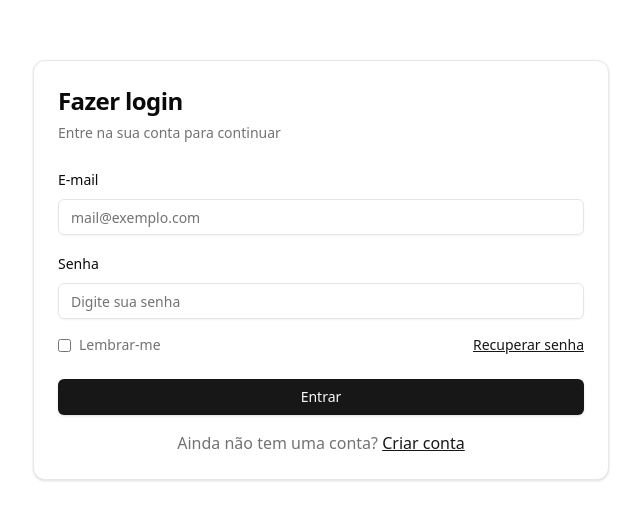
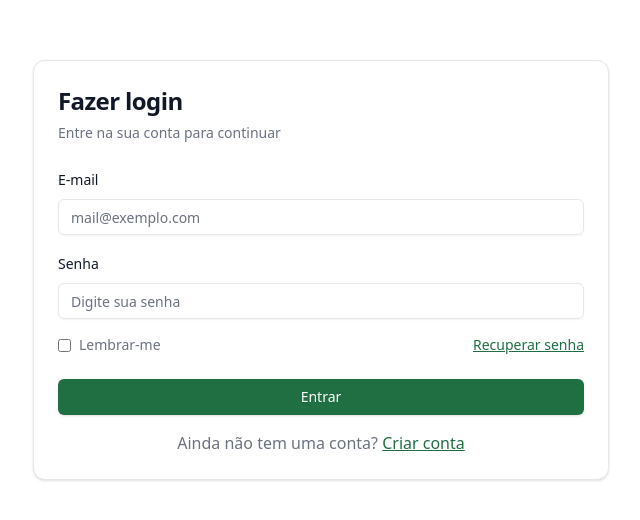
Before and after one commit to feliperocha93/financy, a React (Vite) app in the folder frontend/: page /login in a window 1280 px wide. Shown: the part 130-650 px from the top of the page, without its empty margins (319-959 px from the left). Built offline with nearby package versions, Linux system fonts and the light colour scheme; no server answers.

Commit message:
feat: colors

```diff
--- a/frontend/src/index.css
+++ b/frontend/src/index.css
@@ -4,56 +4,103 @@
 
 @layer base {
   :root {
-    --background: 0 0% 100%;
-    --foreground: 0 0% 3.9%;
-    --card: 0 0% 100%;
-    --card-foreground: 0 0% 3.9%;
-    --popover: 0 0% 100%;
-    --popover-foreground: 0 0% 3.9%;
-    --primary: 0 0% 9%;
-    --primary-foreground: 0 0% 98%;
-    --secondary: 0 0% 96.1%;
-    --secondary-foreground: 0 0% 9%;
-    --muted: 0 0% 96.1%;
-    --muted-foreground: 0 0% 45.1%;
-    --accent: 0 0% 96.1%;
-    --accent-foreground: 0 0% 9%;
-    --destructive: 0 84.2% 60.2%;
-    --destructive-foreground: 0 0% 98%;
-    --border: 0 0% 89.8%;
-    --input: 0 0% 89.8%;
-    --ring: 0 0% 3.9%;
-    --chart-1: 12 76% 61%;
-    --chart-2: 173 58% 39%;
-    --chart-3: 197 37% 24%;
-    --chart-4: 43 74% 66%;
-    --chart-5: 27 87% 67%;
-    --radius: 0.5rem
+    /* Palette: Brand */
+    --brand-dark: #124b2b;
+    --brand-base: #1f6f43;
+
+    /* Palette: Grayscale */
+    --gray-800: #111827;
+    --gray-700: #374151;
+    --gray-600: #4b5563;
+    --gray-500: #6b7280;
+    --gray-400: #9ca3af;
+    --gray-300: #d1d5db;
+    --gray-200: #e5e7eb;
+    --gray-100: #f8f9fa;
+
+    /* Palette: Neutral */
+    --neutral-black: #000000;
+    --neutral-white: #ffffff;
+
+    /* Palette: Feedback */
+    --feedback-danger: #ef4444;
+    --feedback-success: #19ad70;
+
+    /* Palette: Colors */
+    --blue-dark: #1d4ed8;
+    --blue-base: #2563eb;
+    --blue-light: #dbeafe;
+    --purple-dark: #7e22ce;
+    --purple-base: #9333ea;
+    --purple-light: #f3e8ff;
+    --pink-dark: #be185d;
+    --pink-base: #db2777;
+    --pink-light: #fce7f3;
+    --red-dark: #b91c1c;
+    --red-base: #dc2626;
+    --red-light: #fee2e2;
+    --orange-dark: #c2410c;
+    --orange-base: #ea580c;
+    --orange-light: #ffedd5;
+    --yellow-dark: #a16207;
+    --yellow-base: #ca8a04;
+    --yellow-light: #f7f3ca;
+    --green-dark: #15803d;
+    --green-base: #16a34a;
+    --green-light: #e0fae9;
+
+    /* Semantic (mapped to palette) */
+    --background: var(--neutral-white);
+    --foreground: var(--gray-800);
+    --card: var(--neutral-white);
+    --card-foreground: var(--gray-800);
+    --popover: var(--neutral-white);
+    --popover-foreground: var(--gray-800);
+    --primary: var(--brand-base);
+    --primary-foreground: var(--neutral-white);
+    --secondary: var(--gray-100);
+    --secondary-foreground: var(--gray-800);
+    --muted: var(--gray-100);
+    --muted-foreground: var(--gray-500);
+    --accent: var(--gray-100);
+    --accent-foreground: var(--gray-800);
+    --destructive: var(--feedback-danger);
+    --destructive-foreground: var(--neutral-white);
+    --border: var(--gray-200);
+    --input: var(--gray-200);
+    --ring: var(--brand-base);
+    --chart-1: var(--blue-base);
+    --chart-2: var(--green-base);
+    --chart-3: var(--orange-base);
+    --chart-4: var(--purple-base);
+    --chart-5: var(--pink-base);
+    --radius: 0.5rem;
   }
+
   .dark {
-    --background: 0 0% 3.9%;
-    --foreground: 0 0% 98%;
-    --card: 0 0% 3.9%;
-    --card-foreground: 0 0% 98%;
-    --popover: 0 0% 3.9%;
-    --popover-foreground: 0 0% 98%;
-    --primary: 0 0% 98%;
-    --primary-foreground: 0 0% 9%;
-    --secondary: 0 0% 14.9%;
-    --secondary-foreground: 0 0% 98%;
-    --muted: 0 0% 14.9%;
-    --muted-foreground: 0 0% 63.9%;
-    --accent: 0 0% 14.9%;
-    --accent-foreground: 0 0% 98%;
-    --destructive: 0 62.8% 30.6%;
-    --destructive-foreground: 0 0% 98%;
-    --border: 0 0% 14.9%;
-    --input: 0 0% 14.9%;
-    --ring: 0 0% 83.1%;
-    --chart-1: 220 70% 50%;
-    --chart-2: 160 60% 45%;
-    --chart-3: 30 80% 55%;
-    --chart-4: 280 65% 60%;
-    --chart-5: 340 75% 55%
+    --background: var(--gray-800);
+    --foreground: var(--gray-100);
+    --card: var(--gray-800);
+    --card-foreground: var(--gray-100);
+    --popover: var(--gray-800);
+    --popover-foreground: var(--gray-100);
+    --primary: var(--brand-base);
+    --primary-foreground: var(--neutral-white);
+    --secondary: var(--gray-700);
+    --secondary-foreground: var(--gray-100);
+    --muted: var(--gray-700);
+    --muted-foreground: var(--gray-400);
+    --accent: var(--gray-700);
+    --accent-foreground: var(--gray-100);
+    --destructive: var(--feedback-danger);
+    --destructive-foreground: var(--neutral-white);
+    --border: var(--gray-600);
+    --input: var(--gray-600);
+    --ring: var(--gray-400);
+    --chart-1: var(--blue-base);
+    --chart-2: var(--green-base);
+    --chart-3: var(--orange-base);
+    --chart-4: var(--purple-base);
+    --chart-5: var(--pink-base);
   }
 }
--- a/frontend/tailwind.config.js
+++ b/frontend/tailwind.config.js
@@ -15,45 +15,106 @@ export default {
   			sm: 'calc(var(--radius) - 4px)'
   		},
   		colors: {
-  			background: 'hsl(var(--background))',
-  			foreground: 'hsl(var(--foreground))',
+  			/* Semantic (CSS variables) */
+  			background: 'var(--background)',
+  			foreground: 'var(--foreground)',
   			card: {
-  				DEFAULT: 'hsl(var(--card))',
-  				foreground: 'hsl(var(--card-foreground))'
+  				DEFAULT: 'var(--card)',
+  				foreground: 'var(--card-foreground)'
   			},
   			popover: {
-  				DEFAULT: 'hsl(var(--popover))',
-  				foreground: 'hsl(var(--popover-foreground))'
+  				DEFAULT: 'var(--popover)',
+  				foreground: 'var(--popover-foreground)'
   			},
   			primary: {
-  				DEFAULT: 'hsl(var(--primary))',
-  				foreground: 'hsl(var(--primary-foreground))'
+  				DEFAULT: 'var(--primary)',
+  				foreground: 'var(--primary-foreground)'
   			},
   			secondary: {
-  				DEFAULT: 'hsl(var(--secondary))',
-  				foreground: 'hsl(var(--secondary-foreground))'
+  				DEFAULT: 'var(--secondary)',
+  				foreground: 'var(--secondary-foreground)'
   			},
   			muted: {
-  				DEFAULT: 'hsl(var(--muted))',
-  				foreground: 'hsl(var(--muted-foreground))'
+  				DEFAULT: 'var(--muted)',
+  				foreground: 'var(--muted-foreground)'
   			},
   			accent: {
-  				DEFAULT: 'hsl(var(--accent))',
-  				foreground: 'hsl(var(--accent-foreground))'
+  				DEFAULT: 'var(--accent)',
+  				foreground: 'var(--accent-foreground)'
   			},
   			destructive: {
-  				DEFAULT: 'hsl(var(--destructive))',
-  				foreground: 'hsl(var(--destructive-foreground))'
+  				DEFAULT: 'var(--destructive)',
+  				foreground: 'var(--destructive-foreground)'
   			},
-  			border: 'hsl(var(--border))',
-  			input: 'hsl(var(--input))',
-  			ring: 'hsl(var(--ring))',
+  			border: 'var(--border)',
+  			input: 'var(--input)',
+  			ring: 'var(--ring)',
   			chart: {
-  				'1': 'hsl(var(--chart-1))',
-  				'2': 'hsl(var(--chart-2))',
-  				'3': 'hsl(var(--chart-3))',
-  				'4': 'hsl(var(--chart-4))',
-  				'5': 'hsl(var(--chart-5))'
+  				'1': 'var(--chart-1)',
+  				'2': 'var(--chart-2)',
+  				'3': 'var(--chart-3)',
+  				'4': 'var(--chart-4)',
+  				'5': 'var(--chart-5)'
+  			},
+  			/* Palette: Brand */
+  			brand: {
+  				dark: '#124b2b',
+  				base: '#1f6f43'
+  			},
+  			/* Palette: Grayscale */
+  			gray: {
+  				100: '#f8f9fa',
+  				200: '#e5e7eb',
+  				300: '#d1d5db',
+  				400: '#9ca3af',
+  				500: '#6b7280',
+  				600: '#4b5563',
+  				700: '#374151',
+  				800: '#111827'
+  			},
+  			/* Palette: Neutral */
+  			neutral: {
+  				black: '#000000',
+  				white: '#ffffff'
+  			},
+  			/* Palette: Feedback */
+  			danger: '#ef4444',
+  			success: '#19ad70',
+  			/* Palette: Colors (dark / base / light) */
+  			blue: {
+  				dark: '#1d4ed8',
+  				base: '#2563eb',
+  				light: '#dbeafe'
+  			},
+  			purple: {
+  				dark: '#7e22ce',
+  				base: '#9333ea',
+  				light: '#f3e8ff'
+  			},
+  			pink: {
+  				dark: '#be185d',
+  				base: '#db2777',
+  				light: '#fce7f3'
+  			},
+  			red: {
+  				dark: '#b91c1c',
+  				base: '#dc2626',
+  				light: '#fee2e2'
+  			},
+  			orange: {
+  				dark: '#c2410c',
+  				base: '#ea580c',
+  				light: '#ffedd5'
+  			},
+  			yellow: {
+  				dark: '#a16207',
+  				base: '#ca8a04',
+  				light: '#f7f3ca'
+  			},
+  			green: {
+  				dark: '#15803d',
+  				base: '#16a34a',
+  				light: '#e0fae9'
   			}
   		}
   	}
```
